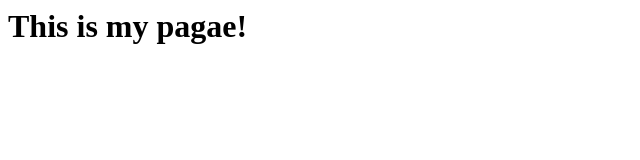
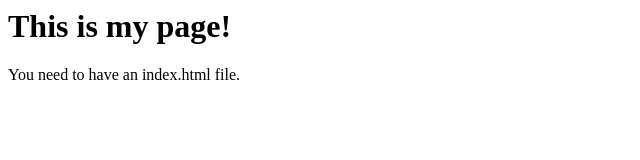
Before and after one commit to Steve-O-Murphy/Steve-O-Murphy.github.io, a plain HTML site: page index.html in a window 1280 px wide. Shown: the whole page, without its empty margins (0-640 px from the left). Drawn offline with Linux system fonts and the light colour scheme.

Commit message:
Update index.html

```diff
--- a/index.html
+++ b/index.html
@@ -1 +1,2 @@
-<h1>This is my pagae!</h1>
+<h1>This is my page!</h1>
+<p>You need to have an index.html file.</p>
```
